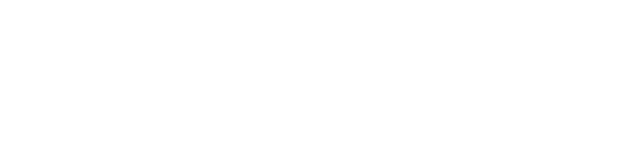
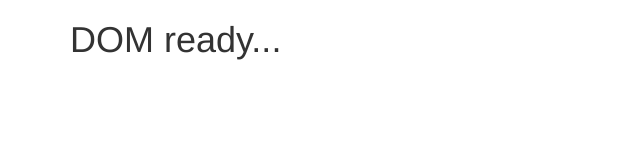
Before and after one commit to jmwoo/web, a website: page public/index.html in a window 1280 px wide. Shown: the whole page, without its empty margins (0-640 px from the left). Drawn offline with nearby package versions, Linux system fonts and the light colour scheme.

Commit message:
added ready code

```diff
--- a/public/index.html
+++ b/public/index.html
@@ -9,6 +9,9 @@
 </head>
 
 <body>
+  <div class="container">
+    <h1>Not ready.</h1>
+  </div>
 
   <script src="http://ajax.googleapis.com/ajax/libs/jquery/2.1.1/jquery.min.js"></script>
   <script src="js/script.js"></script>
--- a/public/js/script.js
+++ b/public/js/script.js
@@ -1,3 +1,3 @@
 $(function () {
-  console.log('DOM ready...');
+  $('h1').text('DOM ready...');
 });
```
